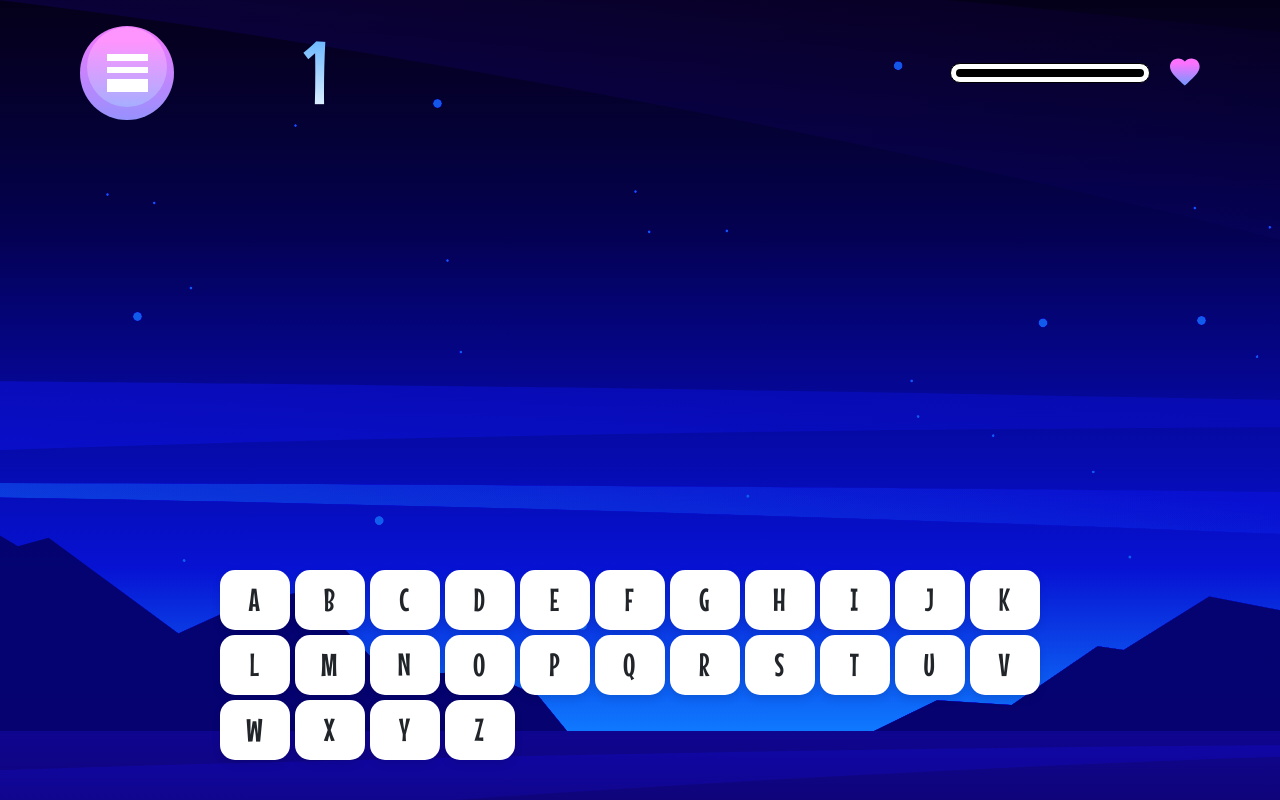
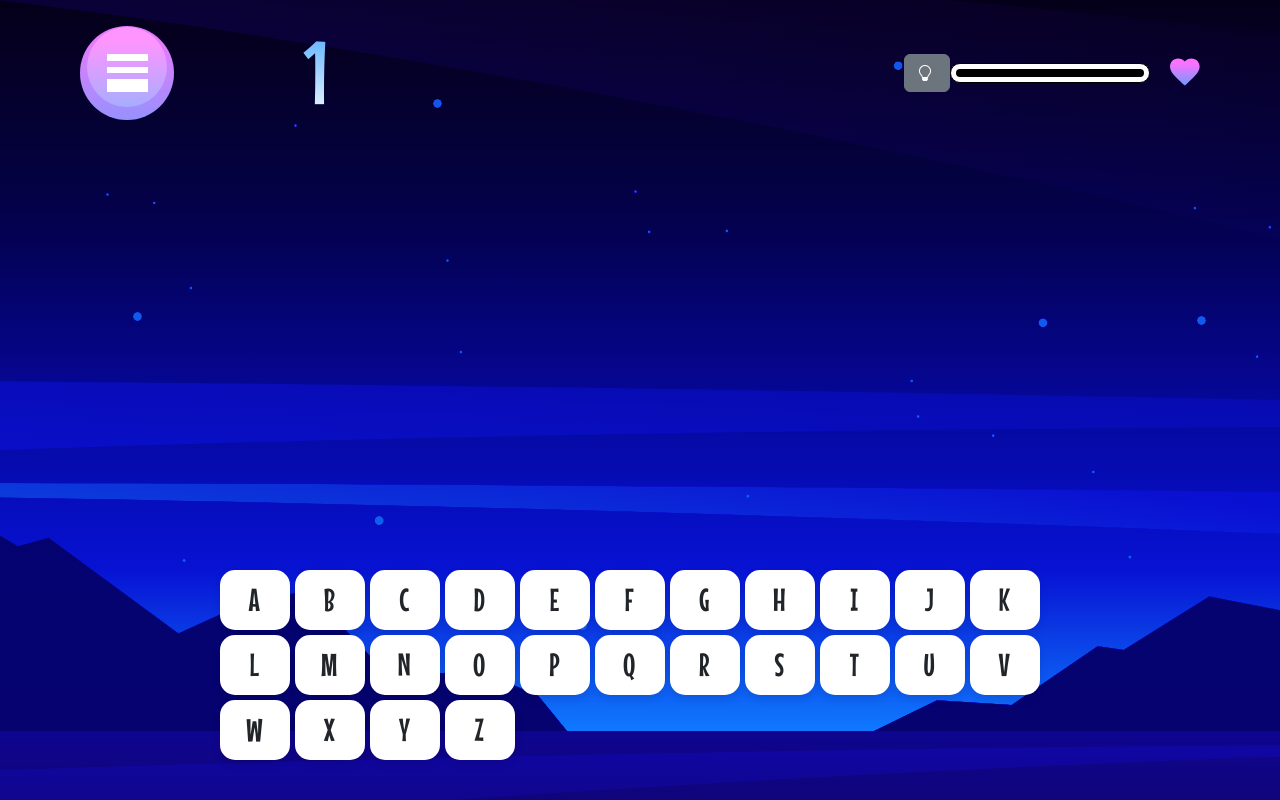
Before and after one commit to huyviet1995/hangman-game, a React (Create React App) app: page /game/1 in a window 1280 px wide. Built offline with nearby package versions, Linux system fonts and the light colour scheme.

Commit message:
Add stuff

```diff
--- a/package.json
+++ b/package.json
@@ -11,6 +11,7 @@
     "@types/react": "^18.3.5",
     "@types/react-dom": "^18.3.0",
     "bootstrap": "^5.3.3",
+    "bootstrap-icons": "^1.11.3",
     "classnames": "^2.5.1",
     "react": "^18.3.1",
     "react-dom": "^18.3.1",
--- a/src/index.tsx
+++ b/src/index.tsx
@@ -3,7 +3,9 @@ import ReactDOM from 'react-dom/client';
 import './index.css';
 import App from './App';
 import reportWebVitals from './reportWebVitals';
+import 'bootstrap-icons/font/bootstrap-icons.css';
 import 'bootstrap/dist/css/bootstrap.min.css';
+import 'bootstrap/dist/js/bootstrap.bundle.min';
 
 const root = ReactDOM.createRoot(
   document.getElementById('root') as HTMLElement
--- a/src/pages/HangmanGame/HangmanGame.tsx
+++ b/src/pages/HangmanGame/HangmanGame.tsx
@@ -121,6 +121,17 @@ const HangmanGame: React.FC<HangmanGameProps> = ({ initialHealth = 3 }) => {
         navigate("/");
     };
 
+    const handleHint = () => {
+        const puzzleLetters = puzzle.split("");
+        const hintLetter = puzzleLetters.find(
+            (letter) => !correctLetters.includes(letter)
+        );
+        if (hintLetter) {
+            handleSelectLetters(hintLetter);
+            setCorrectLetters([...correctLetters, hintLetter]);
+        }
+    };
+
     // Render
     const menuButton = <button className={styles.menuButton} onClick={handlePauseGame} />;
     const headerClasses = cn(styles.header, "mb-12");
@@ -150,6 +161,13 @@ const HangmanGame: React.FC<HangmanGameProps> = ({ initialHealth = 3 }) => {
                 iconComponent={menuButton}
                 titleClassName={styles.title}
             >
+                <button
+                    className={cn(styles.hintButton, "ms-2", "btn", "btn-secondary")}
+                    onClick={handleHint}
+                    disabled={health <= 1 || gameStatus !== undefined}
+                >
+                    <i className="bi bi-lightbulb me-1"></i>
+                </button>
                 {healthbarComponent}
             </Header>
 
```
Also changed, not shown: 1 other file (tests, documents, lock files or other folders).
